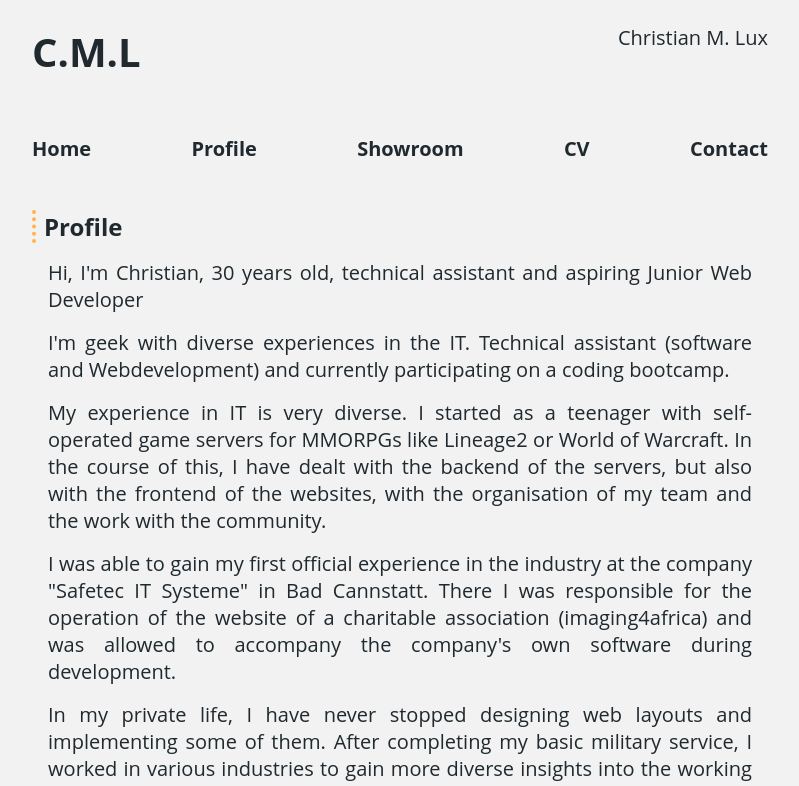
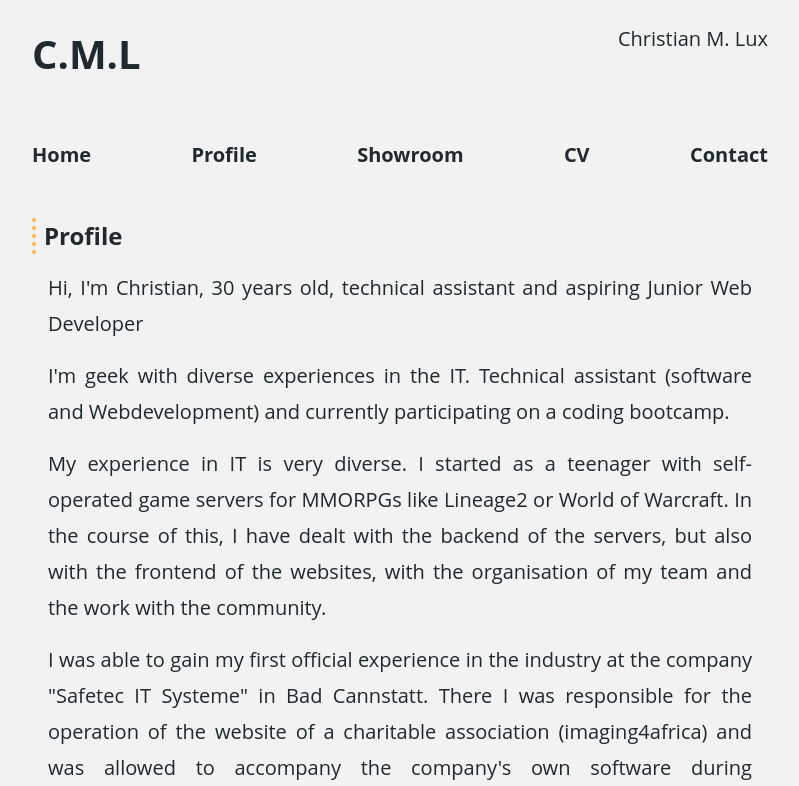
Before and after one commit to ChristianMLux/cmlvue, a Vue app: page /profile in a window 1280 px wide. Shown: the top 786 px of the page, without its empty margins (248-1047 px from the left). Built offline with nearby package versions, Linux system fonts and the light colour scheme; what vue-ionicons would draw is missing.

Commit message:
feat: implements icons and hover effect to the navigation

```diff
--- a/src/App.vue
+++ b/src/App.vue
@@ -78,6 +78,7 @@ h3 {
   font-family: "Open Sans", sans-serif;
   -webkit-font-smoothing: antialiased;
   -moz-osx-font-smoothing: grayscale;
+  line-height: 1.5;
   text-align: center;
   color: var(--dark);
 }
--- a/src/components/ContentArea/ContentArea.vue
+++ b/src/components/ContentArea/ContentArea.vue
@@ -26,6 +26,7 @@ section > p {
   margin: 1rem;
   padding-left: 1rem;
   text-align: justify;
+  line-height: 1.8;
 }
 section > h2 {
   text-align: left;
--- a/src/views/Home.vue
+++ b/src/views/Home.vue
@@ -11,12 +11,12 @@
         </p>
       </div>
       <div class="p-wrapper">
+        <md-person-icon />
         <p>
           You can find out more about me and my person in the profiles section.
           A
           <b>detailed description of my career</b> to date is written down here.
         </p>
-        <md-person-icon />
       </div>
       <div class="p-wrapper">
         <md-code-working-icon />
@@ -28,11 +28,11 @@
         </p>
       </div>
       <div class="p-wrapper">
+        <md-document-icon />
         <p>
           You can find my <b>detailed curriculum vitae</b> under the link "CV".
           If required, the CV can also be printed out.
         </p>
-        <md-document-icon />
       </div>
       <div class="p-wrapper">
         <md-mail-open-icon />
@@ -64,14 +64,14 @@ export default {
 
 <style scoped>
 .p-wrapper {
-  margin: 2rem 1.5rem;
+  margin: 3rem 1.5rem;
   padding-left: 0.5rem;
   display: flex;
   flex-flow: row;
   justify-content: space-between;
 }
 .p-wrapper > div {
-  font-size: 2.5rem;
+  font-size: 2.2rem;
   margin: auto 0;
   width: 20%;
 }
```
